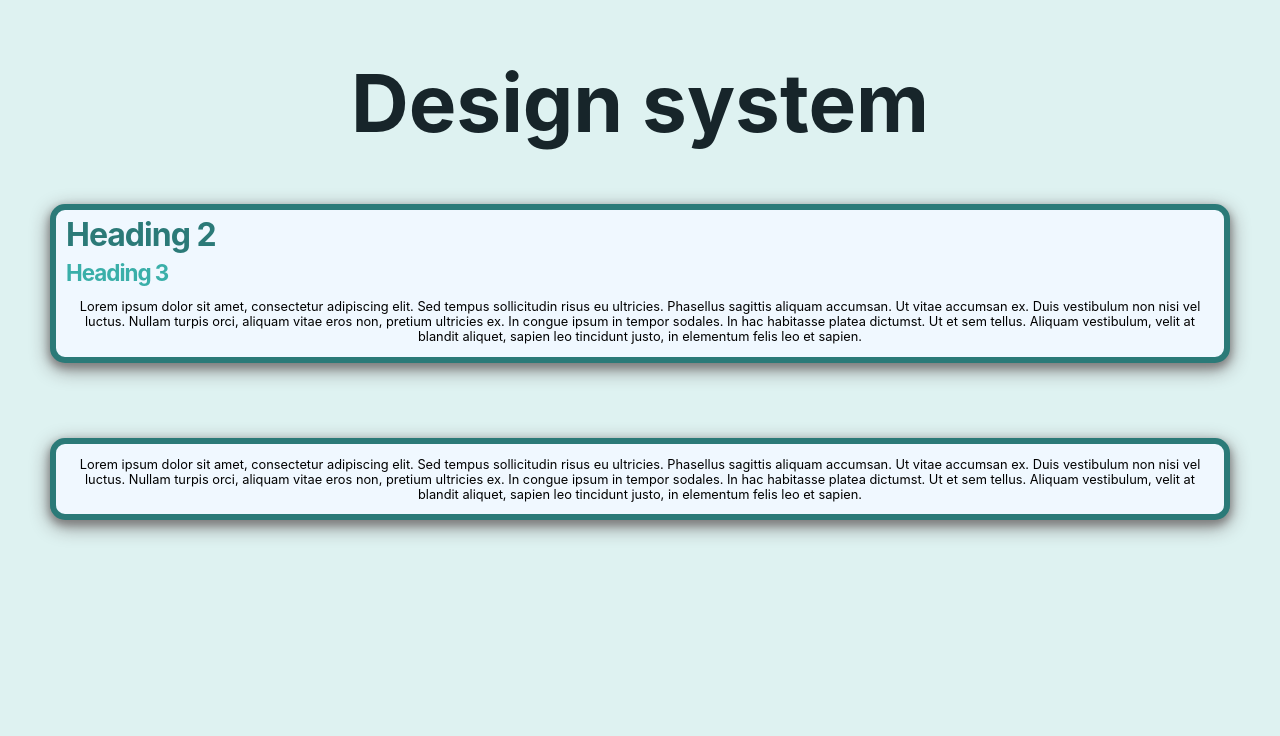
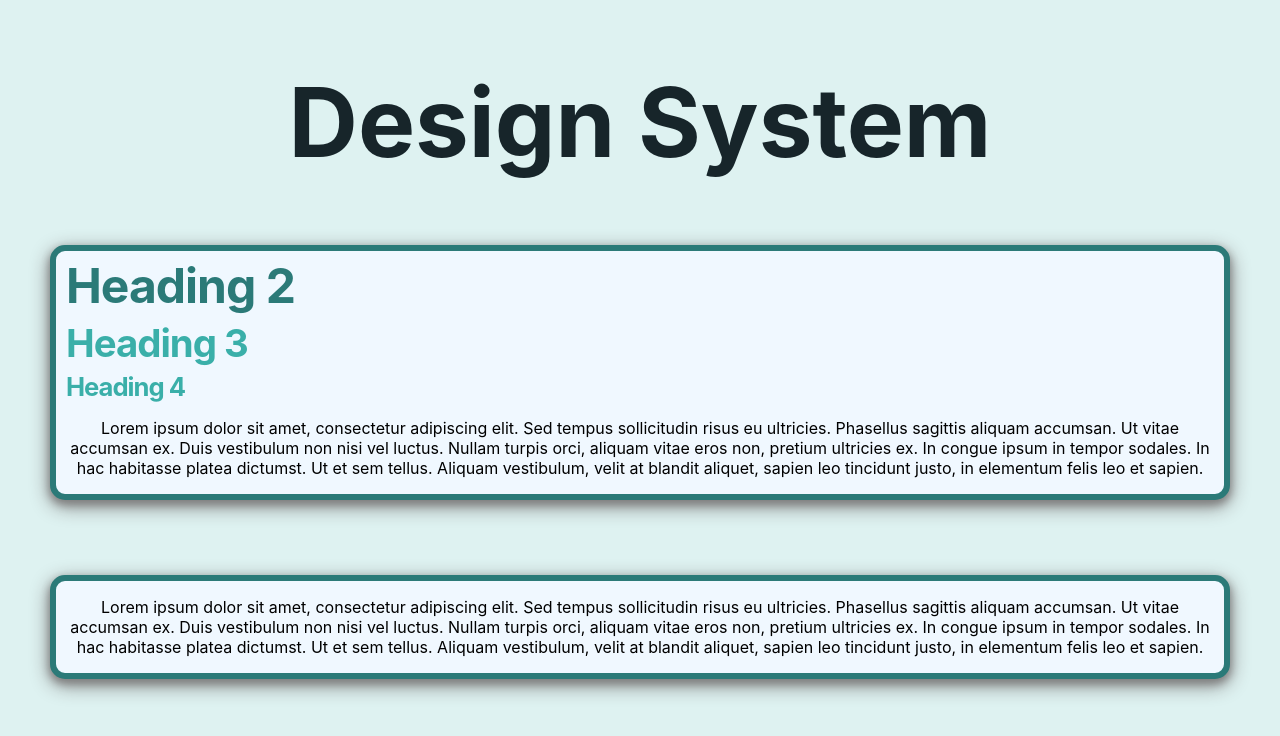
Before and after one commit to DanielleIdehen/d-s-1, a React (Create React App) app: page / in a window 1280 px wide. Shown: the top 736 px of the page. Built offline with nearby package versions, Linux system fonts and the light colour scheme.

Commit message:
changed the sizing

```diff
--- a/src/components/PageTitle.js
+++ b/src/components/PageTitle.js
@@ -5,7 +5,7 @@ class PageTitle extends Component {
   constructor(props){
     super(props);
     this.state ={
-    text: 'Design system'
+    text: 'Design System'
     }
   }
   render() {
@@ -15,6 +15,7 @@ class PageTitle extends Component {
           <div className="simple-box">
             <h2>Heading 2</h2>
             <h3>Heading 3</h3>
+            <h4>Heading 4</h4>
             <p>Lorem ipsum dolor sit amet, consectetur adipiscing elit. Sed tempus sollicitudin risus eu ultricies. Phasellus sagittis aliquam accumsan. Ut vitae accumsan ex. Duis vestibulum non nisi vel luctus. Nullam turpis orci, aliquam vitae eros non, pretium ultricies ex. In congue ipsum in tempor sodales. In hac habitasse platea dictumst. Ut et sem tellus. Aliquam vestibulum, velit at blandit aliquet, sapien leo tincidunt justo, in elementum felis leo et sapien.</p>
           </div>
           <div className="simple-box">
--- a/src/css/App.css
+++ b/src/css/App.css
@@ -5,7 +5,7 @@ body {
 
 h1 {
   color: #17252A;
-  font-size: 5em;
+  font-size: 6em;
   align-items: center;
   justify-content: center;
   display: flex;
@@ -14,7 +14,7 @@ h1 {
 
 h2 {
   color: #2B7A78;
-  font-size: 2em;
+  font-size: 3em;
   text-align: left;
   letter-spacing: -1px;
   margin-top: 5px;
@@ -23,16 +23,24 @@ h2 {
 
 h3 {
   color: #3AAFA9;
-  font-size: 1.4em;
+  font-size: 2.4em;
   text-align: left;
   letter-spacing: -1px;
   margin-top: 5px;
   margin-bottom: 5px;
 }
 
+h4 {
+  color: #3AAFA9;
+  font-size: 1.6em;
+  text-align: left;
+  letter-spacing: -1px;
+  margin-top: 5px;
+  margin-bottom: 5px;
+}
 p {
   color: black;
-  font-size: 0.8em;
+  font-size: 1em;
 }
 
 .simple-box {
```
